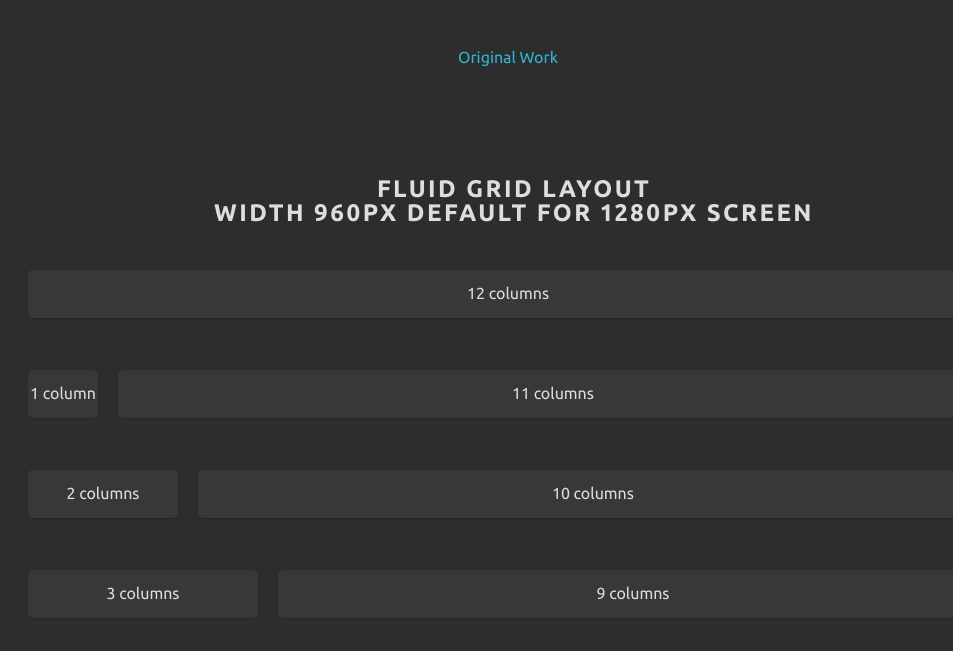
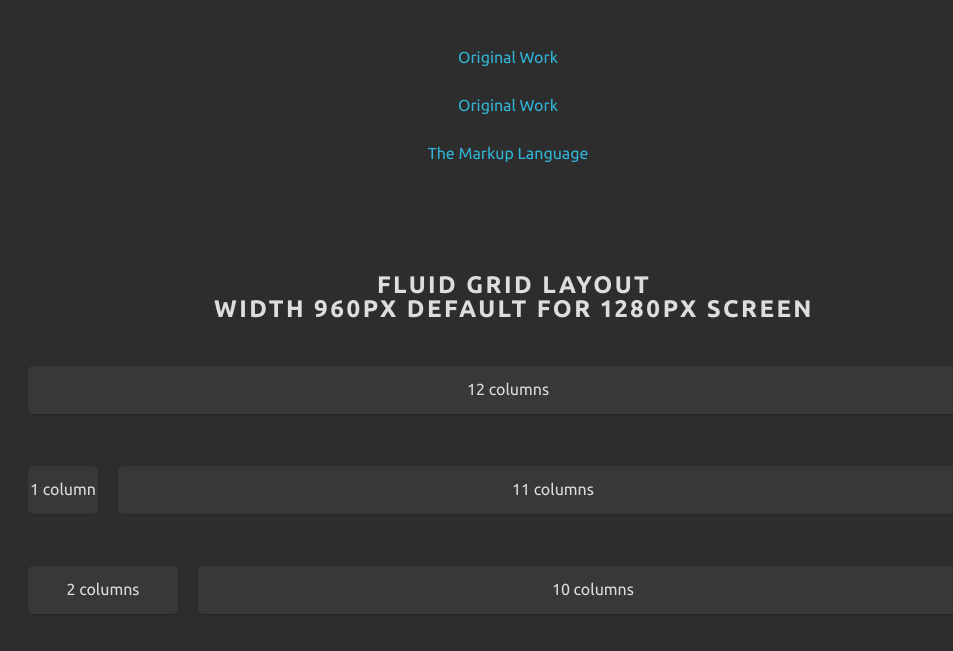
Before and after one commit to jamesruan/ebony, a website: page index.html in a window 1280 px wide. Shown: the part 82-733 px from the top of the page, without its empty margins (132-1085 px from the left). Drawn offline with Linux system fonts and the light colour scheme.

Commit message:
add hyperlink for ml.html

```diff
--- a/index.html
+++ b/index.html
@@ -24,6 +24,8 @@ $(document).ready(function() {
     <br>
     <span class="text-center" >
         <p><a href="http://weice.in/ivory/">Original Work</a></p>
+        <p><a href="http://weice.in/ivory/">Original Work</a></p>
+        <p><a href="/ml.html">The Markup Language</a></p>
     </span>
 </div>
 <div class="content">
```
